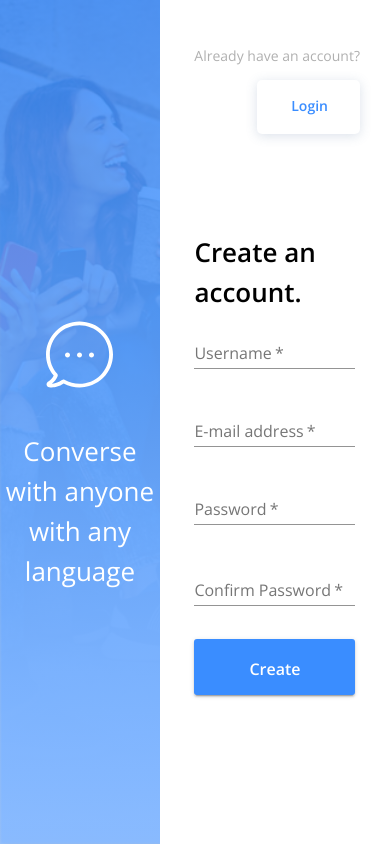
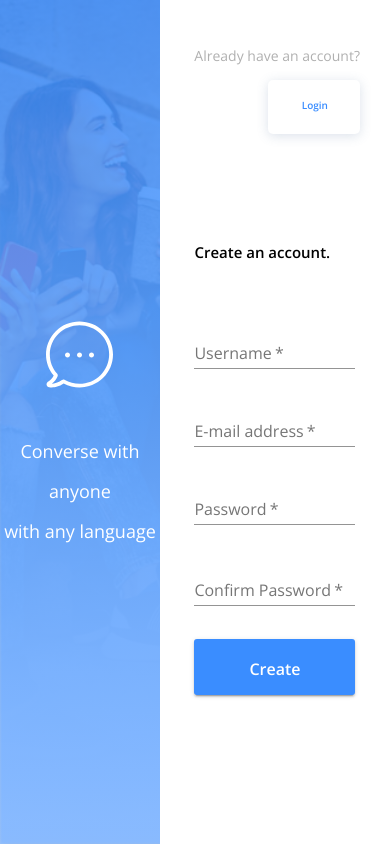
Before and after one commit to MirandaL27/16016e, a React (Create React App) app in the folder client/: page / in a window 390 px wide. Built offline with nearby package versions, Linux system fonts and the light colour scheme; no server answers.

Commit message:
made elements responsive.

```diff
--- a/client/src/Login.js
+++ b/client/src/Login.js
@@ -17,7 +17,7 @@ import FormTitle from './components/FormTitle';
 
 const loginStyles = makeStyles((theme) => ({
   padding1:{
-    paddingBottom: '54px'
+    paddingBottom: '54px',
   },
   padding2: {
     paddingBottom: '60px'
@@ -54,7 +54,7 @@ const Login = ({ user, login, useStyles}) => {
             <form onSubmit={handleLogin} width="100%">
               <Grid>
                 <Grid className={loginClasses.padding1}>
-                  <FormControl fullWidth margin="normal" >
+                  <FormControl fullWidth margin="normal">
                     <TextField fullWidth
                       aria-label="Username"
                       label="Username"
@@ -64,7 +64,7 @@ const Login = ({ user, login, useStyles}) => {
                   </FormControl>
                 </Grid>
                 <Grid className={loginClasses.padding2}>
-                  <FormControl margin="normal" fullWidth required >
+                  <FormControl margin="normal" fullWidth required>
                     <TextField fullWidth
                       label="Password"
                       aria-label="Password"
--- a/client/src/components/Banner.js
+++ b/client/src/components/Banner.js
@@ -27,6 +27,9 @@ const useStyles = makeStyles((theme) => ({
     },
     whiteFont: {
       fontSize: 26,
+      '@media (max-width:780px)':{
+        fontSize: 18
+      },
       fontWeight: "400px",
       lineHeight: '40px'
     },
--- a/client/src/components/FormHeader.js
+++ b/client/src/components/FormHeader.js
@@ -14,6 +14,10 @@ import {
       weight: '400',
       paddingTop: '46px',
       paddingRight: '30px',
+      '@media (max-width: 300px)': {
+        marginRight: '15px',
+        fontSize: 8
+      },
       lineHeight: '19px'
     },
     link: {
@@ -22,11 +26,14 @@ import {
     createAccountButton: {
       marginTop: '49px',
       marginRight: '74px',
-      ['@media (max-width:780px)']:{
+      '@media (max-width:780px)':{
         marginTop: '15px',
-        marginRight: '30px'
-      }
-      ,
+        marginRight: '30px',
+        fontSize: 10
+      },
+      '@media (max-width: 300px)': {
+        marginRight: '15px'
+      },
       padding: '16px 32px 19px 34px',
       boxShadow: '0px 2px 12px rgba(74, 106, 149, 0.2)',
       borderRadius: '5px',
--- a/client/src/components/FormTitle.js
+++ b/client/src/components/FormTitle.js
@@ -5,9 +5,13 @@ import {
     Typography
   } from '@material-ui/core';
 
+
   const useStyles = makeStyles((theme) => ({
     title: {
-      fontSize: 26,
+      fontSize: '26px',
+      '@media (max-width:780px)':{
+        fontSize: '15px'
+      },
       fontWeight: "600",
       marginBottom: '49px',
       height: '40px',
```
